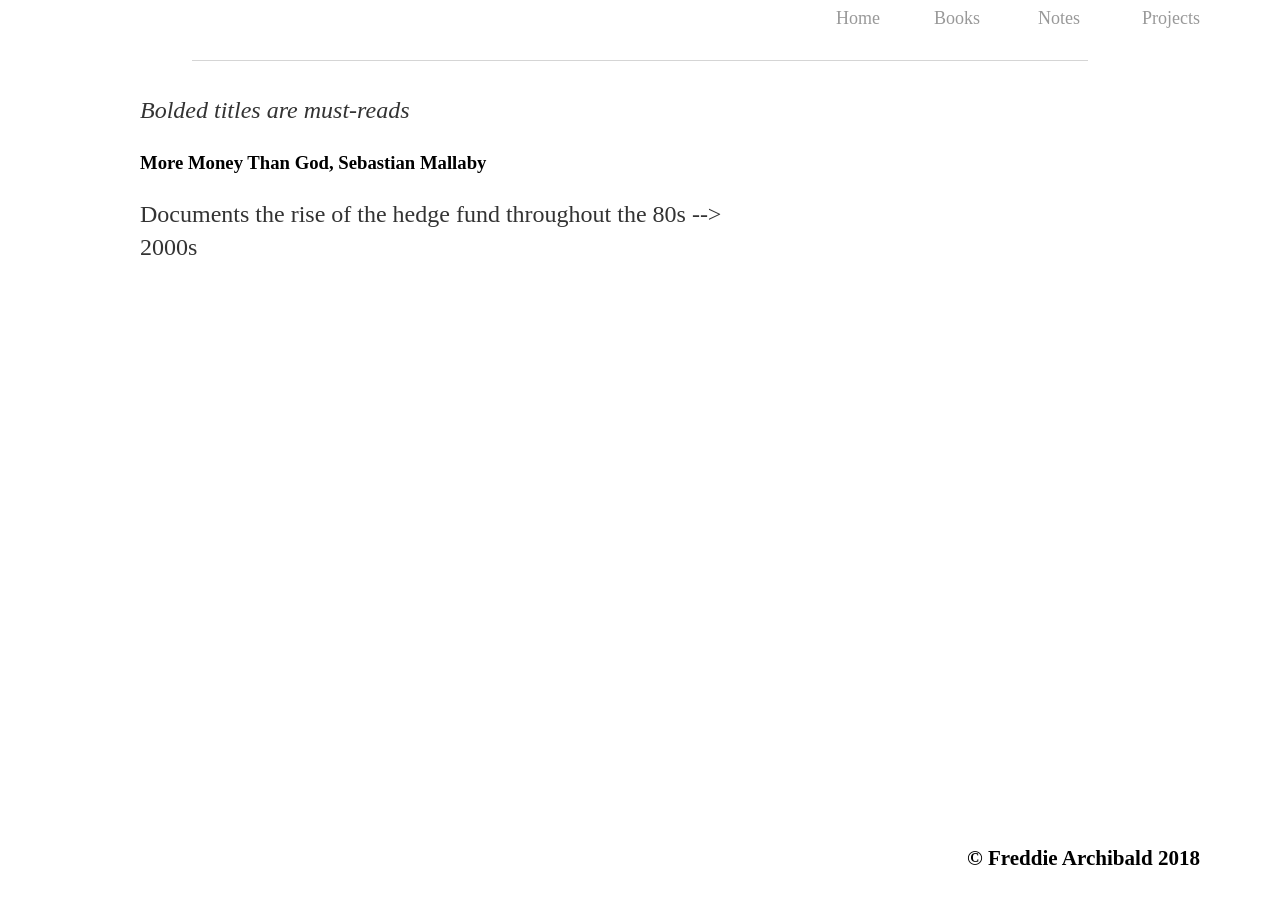
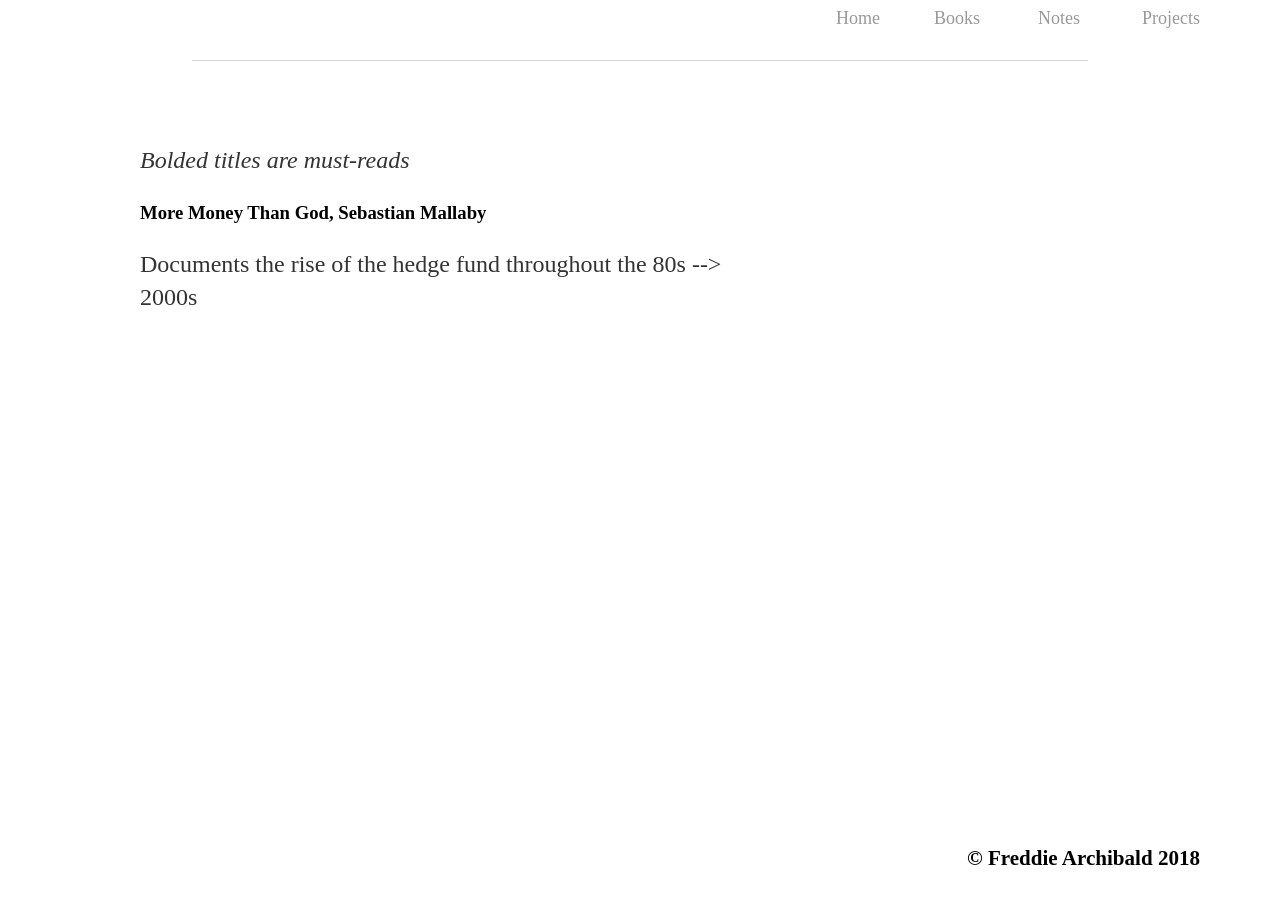
Before and after one commit to scryptive/personal, a Jekyll site: the page built from books/index.html, in a window 1280 px wide. Built offline with Jekyll 4.4.1, drawn with Linux system fonts in a browser that asks for light colours.

Commit message:
Update index.html

```diff
--- a/books/index.html
+++ b/books/index.html
@@ -10,7 +10,7 @@ title: Books
     width: 600px;
     left: 50%;
     top: 30%;
-    margin-top: -200px;
+    margin-top: -150px;
     margin-left: -500px;
 }
 
```
